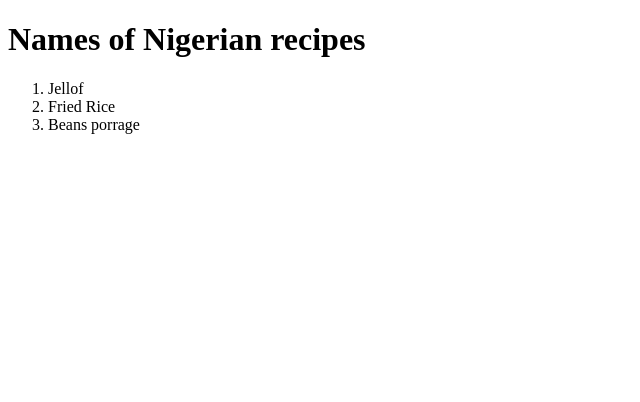
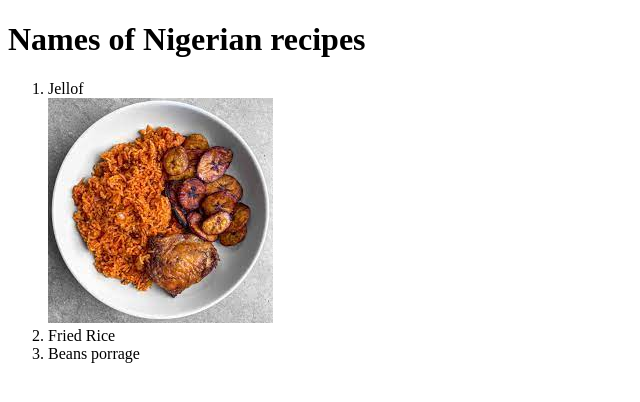
Before and after one commit to Kadunapikin/odin-practice, a plain HTML site: page recipes.html in a window 1280 px wide. Shown: the whole page, without its empty margins (0-640 px from the left). Drawn offline with Linux system fonts and the light colour scheme.

Commit message:
add jellof.jpeg on recipes.html

```diff
--- a/recipes.html
+++ b/recipes.html
@@ -10,6 +10,7 @@
     <h1>Names of Nigerian recipes</h1>
         <ol>
             <li>Jellof</li>
+            <img src="./project-assets/jellof.jpeg" alt="A pcture of Nigerian jellof">
             <li>Fried Rice</li>
             <li>Beans porrage</li>
         </ol>
```
